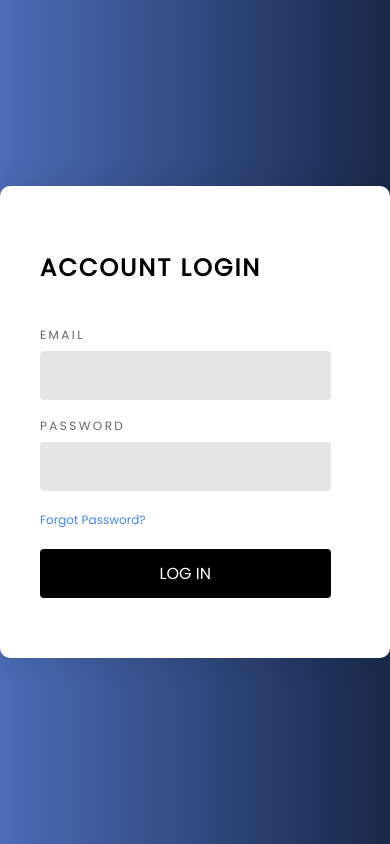
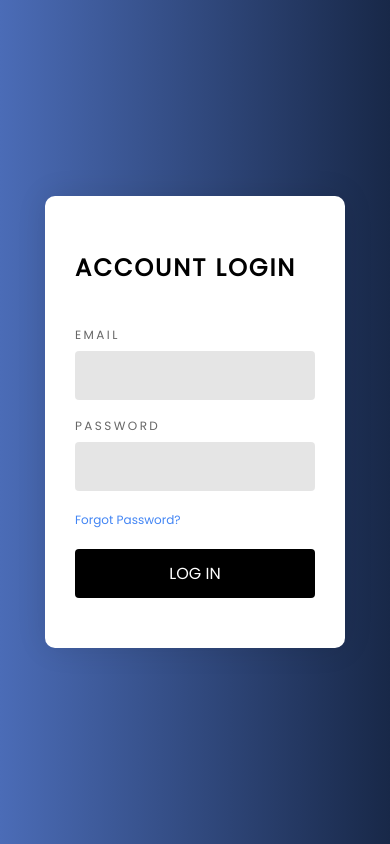
Before and after one commit to YogeshBisht2307/react-admin-panel, a React (Create React App) app: page /admin in a window 390 px wide. Built offline with nearby package versions, Linux system fonts and the light colour scheme; no server answers.

Commit message:
login page ui design issue fixes

```diff
--- a/src/pages/admin/admin_login/login.css
+++ b/src/pages/admin/admin_login/login.css
@@ -89,3 +89,13 @@
     text-decoration: none;
     cursor: pointer;
 }
+
+@media(max-width: 768px){
+    .login-form {
+        width: 300px;
+    }
+    .login-form-panel {
+        padding: 50px 30px;
+
+    }
+}
```
